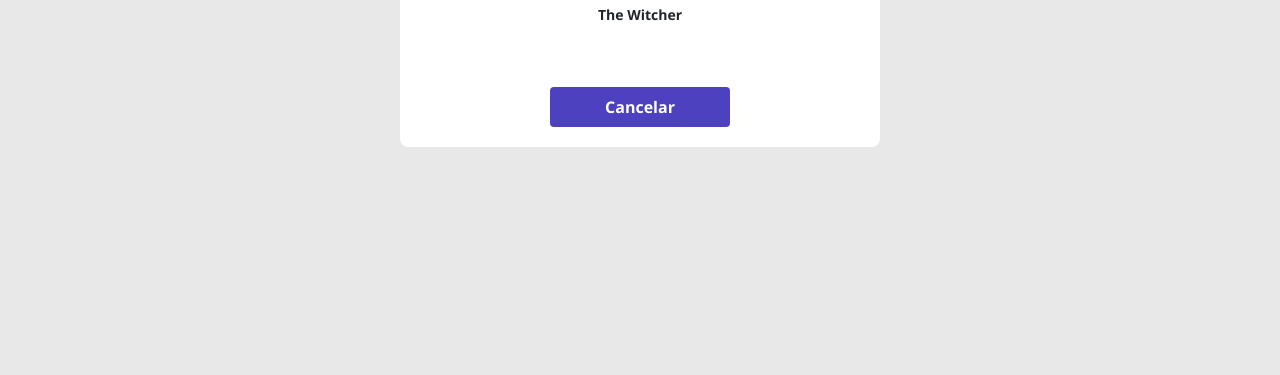
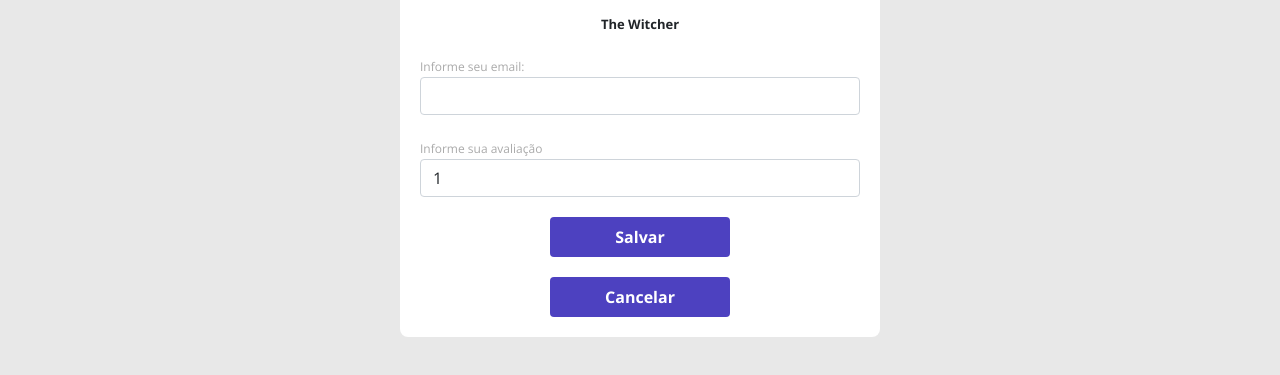
Before and after one commit to adrianosupeleto/DSMovie, a plain HTML site: page form.html in a window 1280 px wide. Shown: the part 463-838 px from the top of the page. Before the commit the page ends 800 px from the top, so only its background shows below. Drawn offline with nearby package versions, Linux system fonts and the light colour scheme.

Commit message:
Formulário PARTE 2

```diff
--- a/css/styles.css
+++ b/css/styles.css
@@ -5,6 +5,7 @@
     --text-gray: #4a4a4a;
     --color-primary: #4D41C0;
     --white: #fff;
+    --text-light-gray: #aaa;
 }
 
 * {
@@ -102,9 +103,45 @@ a,a:hover{
     align-items: center;
     justify-content: center;
     border-radius: 4px;
+    border: 0;
 }
 
 .dsmovie-form-container{
     padding: 40px 0;
     max-width: 480px;
 }
+
+.dsmovie-form-description{
+    background-color: var(--white);
+    padding: 20px;
+    display: flex;
+    flex-direction: column;
+    align-items: center;
+    border-radius: 0 0 8px 8px;
+}
+
+.dsmovie-form{
+    width: 100%;
+}
+
+.dsmovie-form-description h3{
+    font-size: 13px;
+    font-weight: 700;
+    margin-bottom: 20px;
+}
+
+.dsmovie-form-group{
+    margin-bottom: 20px;
+}
+
+.dsmovie-form-group label{
+    font-size: 12px;
+    color: var(--text-light-gray);
+}
+.dsmovie-form-btn-container{
+    height: 100px;
+    display: flex;
+    flex-direction: column;
+    align-items: center;
+    justify-content: space-between;
+}
--- a/form.html
+++ b/form.html
@@ -32,15 +32,35 @@
                     <div class="dsmovie-card">
                         <img src="https://www.themoviedb.org/t/p/w533_and_h300_bestv2/jBJWaqoSCiARWtfV0GlqHrcdidd.jpg"
                             alt="The Witcher">
-                        <div class="dsmovie-card-description">
+                        <div class="dsmovie-form-description">
                             <h3>The Witcher</h3>
-                            <a class="dsmovie-btn" href="index.html">Cancelar</a>
+
+                            <form class="dsmovie-form" action="">
+                                <div class="form-group dsmovie-form-group">
+                                    <label for="email">Informe seu email:</label>
+                                    <input class="form-control" type="email" id="email">
+                                </div>
+
+                                <div class="form-group dsmovie-form-group">
+                                    <label for="score">Informe sua avaliação</label>
+                                    <select class="form-control" name="score" id="score">
+                                        <option value="1">1</option>
+                                        <option value="2">2</option>
+                                        <option value="3">3</option>
+                                        <option value="4">4</option>
+                                        <option value="5">5</option>
+                                    </select>
+                                </div>
+
+                                <div class="dsmovie-form-btn-container">
+                                    <button class="dsmovie-btn" type="submit">Salvar</button>
+                                    <a class="dsmovie-btn" href="index.html">Cancelar</a>
+                                </div>
+                            </form>
                         </div>
                     </div>
                 </div>
-
             </div>
-
         </section>
     </main>
 
```
